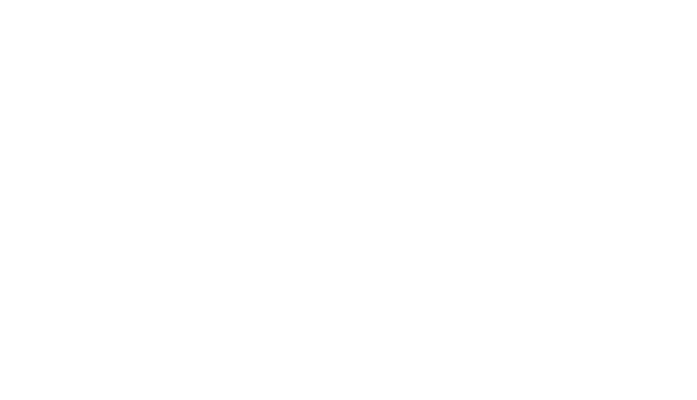
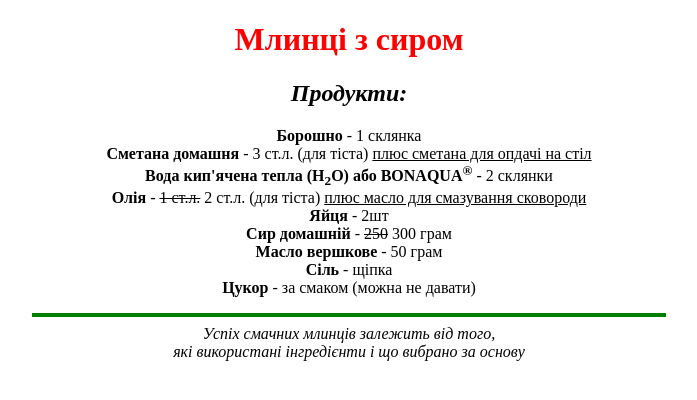
Before and after one commit to Harlamis/web-technologies, a plain HTML site: page lab2/task1.html in a window 1280 px wide. Shown: the whole page, without its empty margins (291-988 px from the left). Drawn offline with Linux system fonts and the light colour scheme.

Commit message:
add task1 pancakes recipe page TODO: figure out the right italic tag

```diff
--- a/lab2/task1.html
+++ b/lab2/task1.html
@@ -6,6 +6,22 @@
     <title>Task 1t</title>
 </head>
 <body align="center">
-
+    <h1>
+        <font color="red">Млинці з сиром</font>
+    </h1>
+    <h2><b><i>Продукти:</i></b></h2>
+    <dl>
+        <dt><b>Борошно</b> - 1 склянка</dt>
+        <dt><b>Сметана домашня</b> - 3 ст.л. (для тіста) <u>плюс сметана для опдачі на стіл</u></dt>
+        <dt><b>Вода кип'ячена тепла (H<sub>2</sub>O) або BONAQUA<sup>®</sup></b> - 2 склянки</dt>
+        <dt><b>Олія</b> - <s>1 ст.л.</s> 2 ст.л. (для тіста) <u>плюс масло для смазування сковороди</u></dt>
+        <dt><b>Яйця</b> - 2шт</dt>
+        <dt><b>Сир домашній</b> - <s>250</s> 300 грам</dt>
+        <dt><b>Масло вершкове</b> - 50 грам</dt>
+        <dt><b>Сіль</b> - щіпка</dt>
+        <dt><b>Цукор</b> - за смаком (можна не давати)</dt>
+    </dl>
+    <hr color="green" width="50%" size="4">
+    <cite>Успіх смачних млинців залежить від того,<br> які використані інгредієнти і що вибрано за основу</cite>
 </body>
 </html>
```
